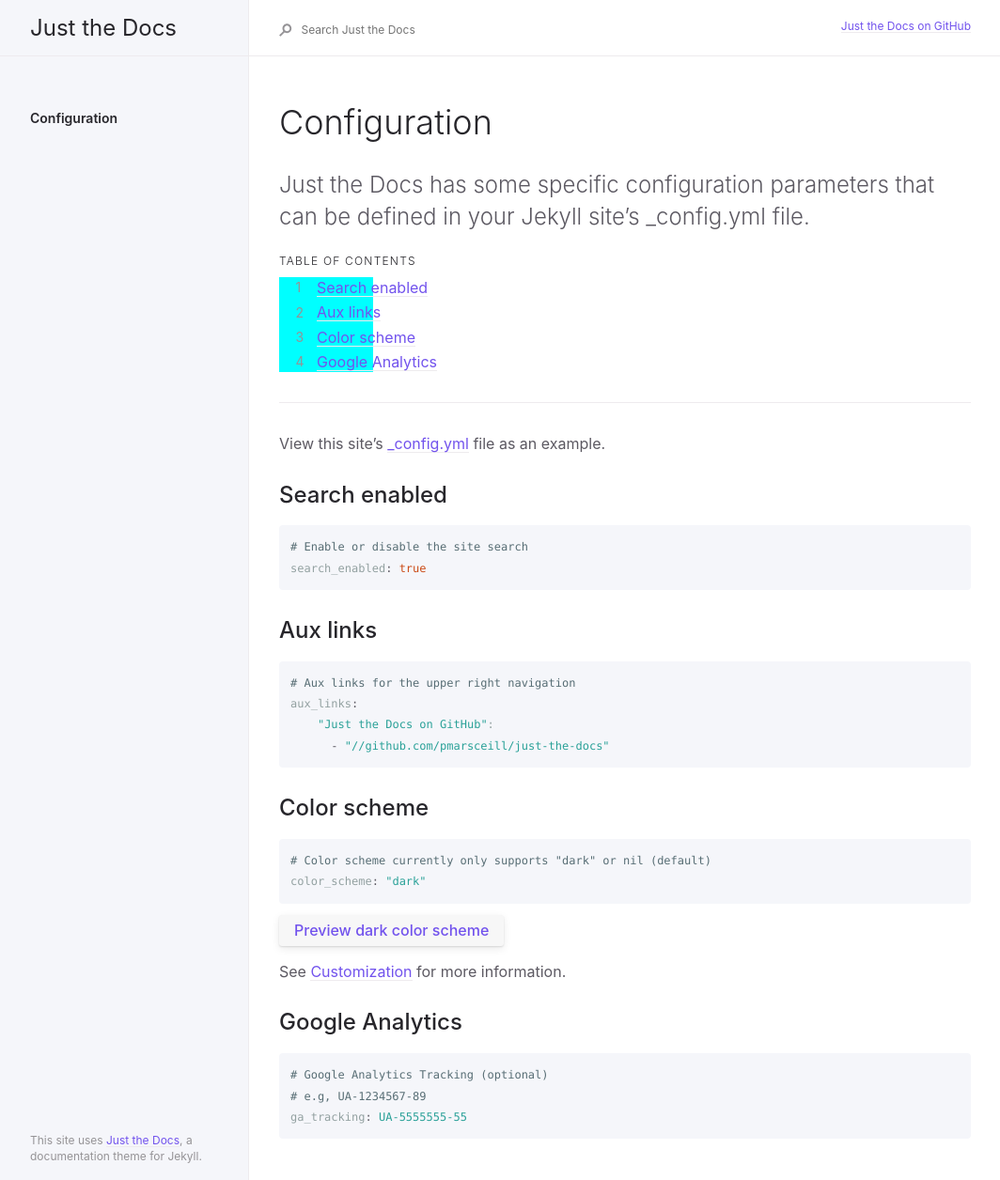
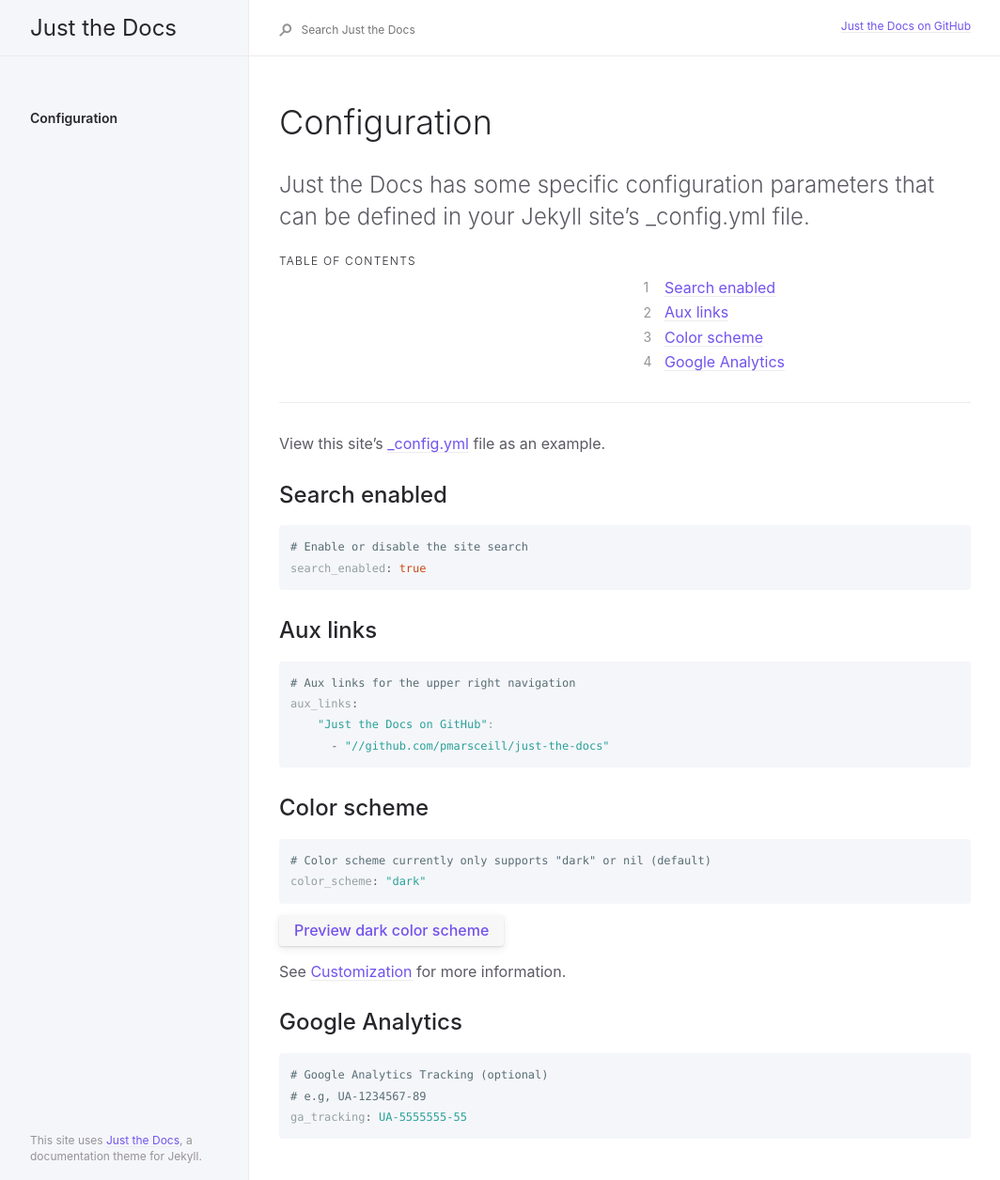
Before and after one commit to abeltranes/abeltranes.github.io, a Jekyll site: the page built from docs/configuration.md, in a window 1280 px wide. Shown: the whole page at 94% size, without its empty margins (91-1155 px from the left). Built offline with Jekyll 4.4.1, drawn with Linux system fonts in a browser that asks for light colours.

Commit message:
Update content.scss

```diff
--- a/_sass/content.scss
+++ b/_sass/content.scss
@@ -14,17 +14,18 @@
 
   ul,
   ol {
-    padding-right: 1.5em;
+    padding-left: 1.5em;
   }
 
   ol {
     list-style-type: none;
     counter-reset: step-counter;
-    background-color: aqua;
+    #background-color: aqua;
     position: sticky;
-    top: 0;
+    top: 40px;
     z-index: 1000;
-    width: 100px;
+    max-width: 350px;
+    left: 800px;
 
 
     > li {
```
